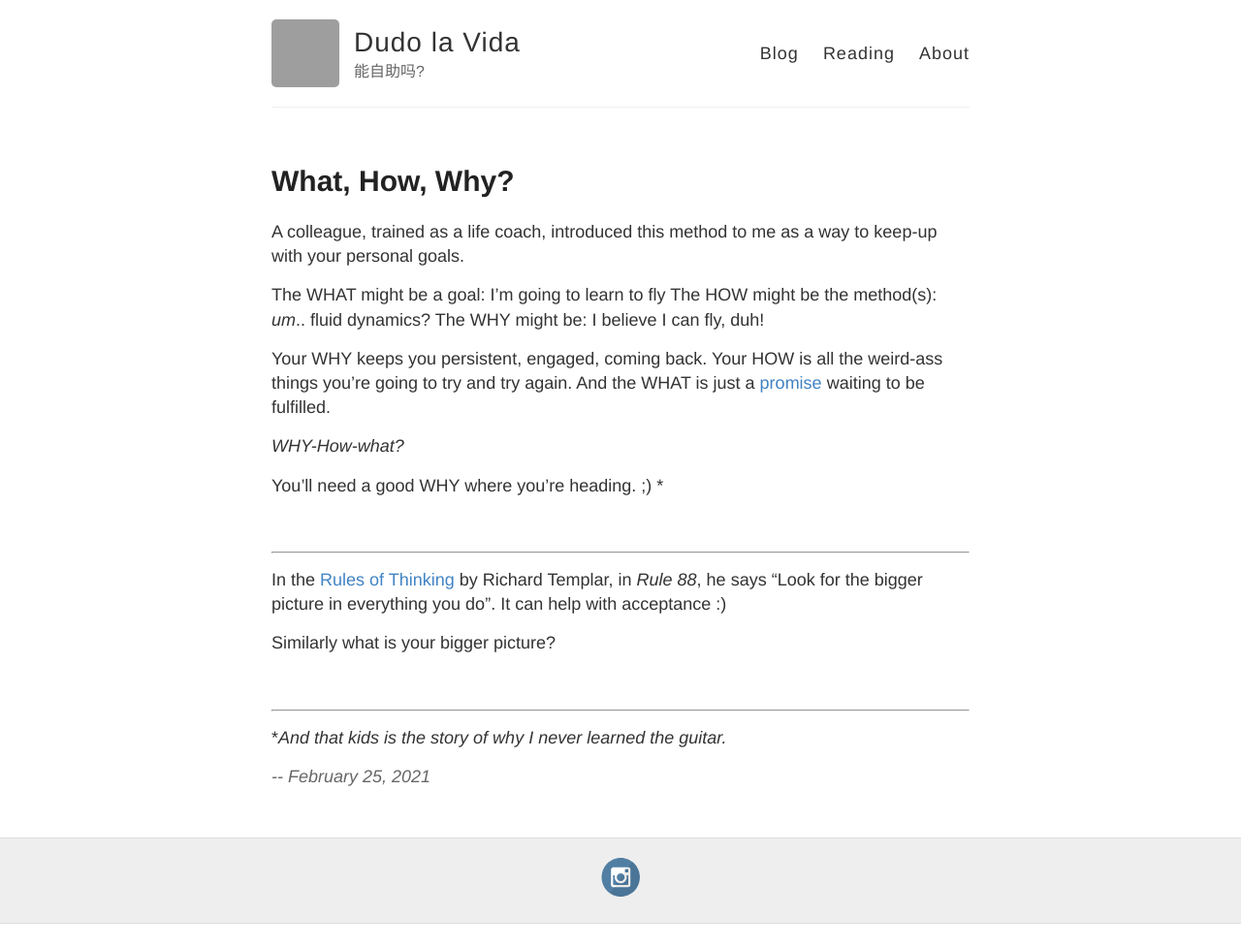
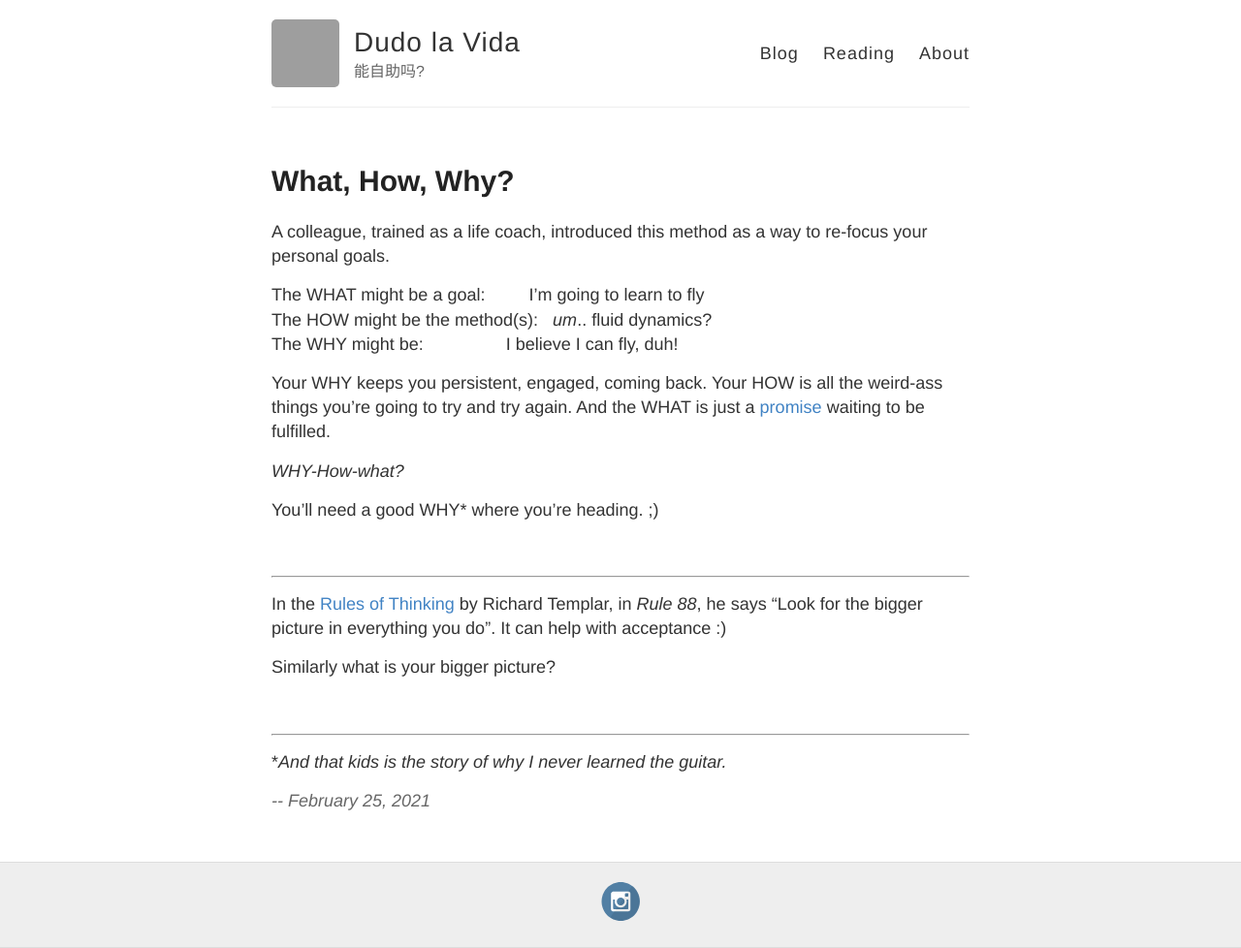
Before and after one commit to dudolavida/dudolavida.github.io, a Jekyll site: the page built from _posts/2021-02-25-what,how,why.md, in a window 1280 px wide. Shown: the whole page at 97% size. Built offline with Jekyll 4.4.1, drawn with Linux system fonts in a browser that asks for light colours; before the commit the page ends 953 px from its top, so only the background shows below that; grey boxes are pictures that could not be loaded.

Commit message:
fix a few issues with posts

```diff
--- a/_posts/2021-02-25-what,how,why.md
+++ b/_posts/2021-02-25-what,how,why.md
@@ -5,17 +5,17 @@ category: Living
 tags: habit, productivity
 ---
 
-A colleague, trained as a life coach, introduced this method to me as a way to keep-up with your personal goals.
+A colleague, trained as a life coach, introduced this method as a way to re-focus your personal goals.
 
-The WHAT might be a goal:         I'm going to learn to fly
-The HOW might be the method(s):   _um_.. fluid dynamics?
-The WHY might be:                 I believe I can fly, duh!
+The WHAT might be a goal:         I'm going to learn to fly
+The HOW might be the method(s):   _um_.. fluid dynamics?
+The WHY might be:                 I believe I can fly, duh!
 
 Your WHY keeps you persistent, engaged, coming back. Your HOW is all the weird-ass things you're going to try and try again. And the WHAT is just a [promise][id2] waiting to be fulfilled.
 
 _WHY-How-what?_
 
-You'll need a good WHY where you're heading. ;) \*
+You'll need a good WHY\* where you're heading. ;)
 
 <br>
 
```
Also changed, not shown: _posts/2021-02-24-Acceptance.md (+1 -1 lines).
